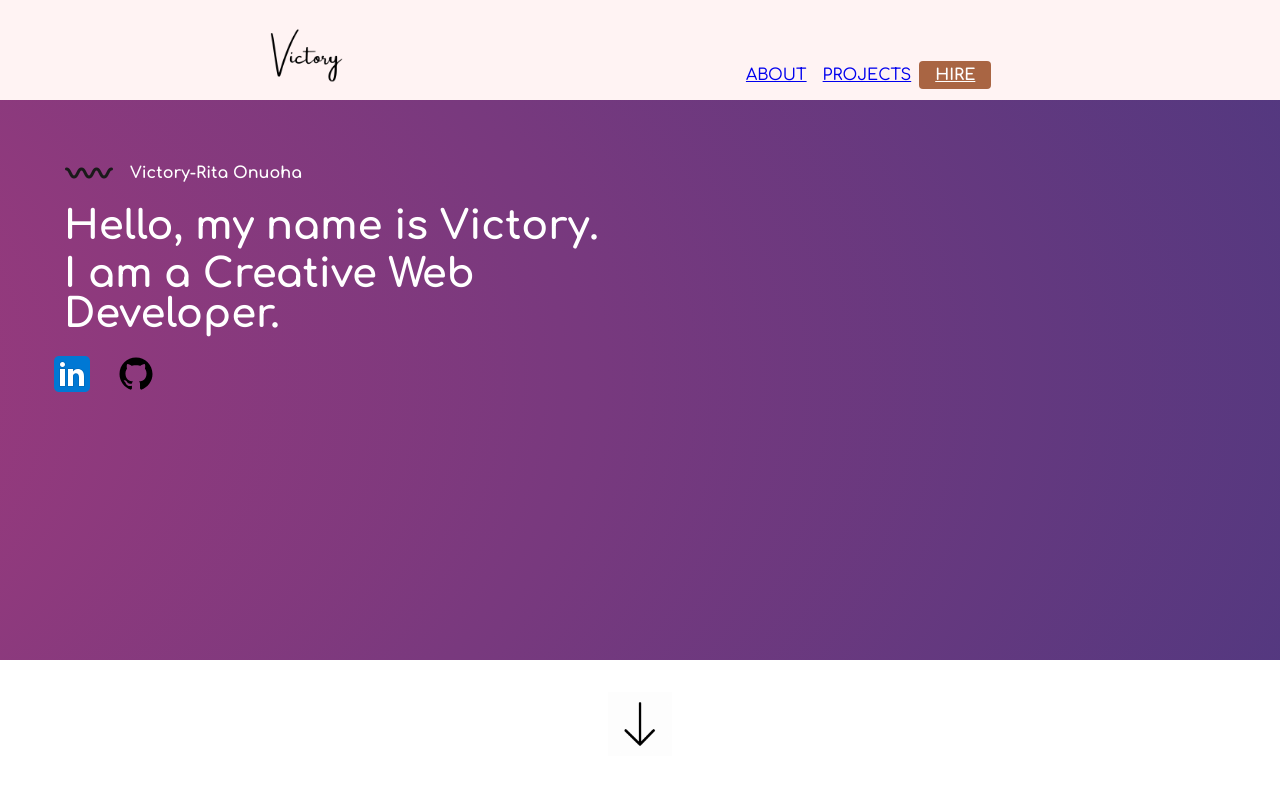
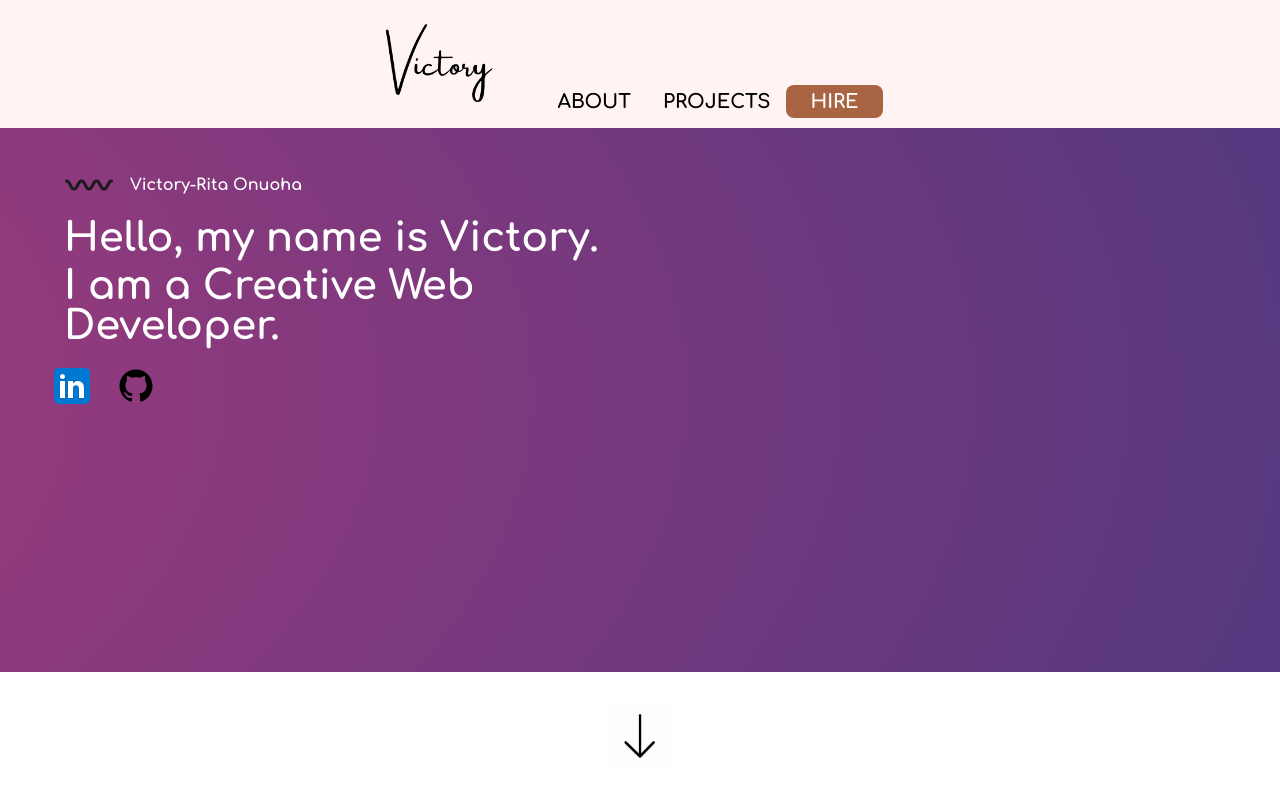
Before and after one commit to VictoryOnuoha/VICTORY-FOLIO-2.0, a React (Create React App) app: page / in a window 1280 px wide. Shown: the top 800 px of the page. Built offline with nearby package versions, Linux system fonts and the light colour scheme.

Commit message:
Final styling for header

```diff
--- a/src/components/about/about.js
+++ b/src/components/about/about.js
@@ -1,6 +1,6 @@
 import './about.scss';
 import scrolldown from '../../assets/icons/scrolldown.gif';
-import wavyPink from '../../assets/icons/wavy-pink.png';
+import wavyWhite from '../../assets/icons/wavy-white.png';
 import downloadIcon from '../../assets/icons/download.png';
 
 function About() {
@@ -12,7 +12,7 @@ function About() {
 
             <section className='about__me-box' >
                 <article className='about__title-box' >
-                    <img src={wavyPink} className='about__title-line' alt='a decorative line'/>
+                    <img src={wavyWhite} className='about__title-line' alt='a decorative line'/>
                     <h2 className='about__title'>ABOUT ME </h2>
                 </article>
 
--- a/src/components/header/header.scss
+++ b/src/components/header/header.scss
@@ -7,13 +7,32 @@
     justify-content: space-evenly;
     align-items: flex-end;
     background-color: colors.$background-pink;
+    position: fixed;
+    top: 0;
+    z-index: 2;
+    width: 100%;
+    height: 8rem;
     @include mixins.tablet {
         justify-content: space-around;
     }
-
+    @include mixins.desktop {
+        justify-content: center;
+    }
+    &__nav {
+        margin: 0 1rem 0 0 ;
+        @include mixins.desktop {
+            margin: 0 1rem 0 2rem ;
+        }
+    }
     &__logo {
-        width: 10rem;
-        padding-left: 4rem;
+        width: 11rem;
+        padding-left: 5rem;
+        @include mixins.tablet {
+            width: 13rem;
+        }
+        @include mixins.desktop {
+            width: 14rem;
+        }
     }
     &__list {
         list-style-type: none;
@@ -23,28 +42,40 @@
         margin: 1rem 3.5rem 1rem 0;
         @include mixins.tablet {
             margin-right: 6rem;
-            display: flex;
-            justify-content: center;
-            align-items: center ;
         }
     }
     &__list-item {
-        padding: 0 0.5rem;
+        padding: 0 0.6rem;
         font-size: 0.85rem;
-        font-weight: 400;
+        font-weight: 700;
+        text-decoration: none;
+        color: colors.$primary-black;
         @include mixins.tablet {
             font-size: 1rem;
         }
+        @include mixins.desktop {
+            font-size: 1.2rem;
+            padding: 0 1rem;
+        }
+    }
+    &__list-item:hover {
+        text-decoration: underline wavy;
     }
     &__list-item-selected {
         @include mixins.tablet {
             padding: 0.3rem 1rem;
             background-color: colors.$primary-brown;
             border: none;
-            border-radius: 0.25rem ;
+            border-radius: 0.5rem ;
             color: colors.$primary-white;
            font-weight: 700;
             cursor: pointer;
         }
+        @include mixins.desktop {
+            padding: 0.4rem 1.5rem;
+        }
+    }
+    &__list-item-selected:hover {
+        text-decoration: none;
     }
 }
--- a/src/components/hero/hero.scss
+++ b/src/components/hero/hero.scss
@@ -7,6 +7,7 @@
     background-size: 400% 400%;
     animation: gradient 15s ease infinite;
     position: relative;
+    margin: 7rem 0 0 0;
     height: 100vh;
     width: 100%;
     overflow: hidden;
--- a/src/index.scss
+++ b/src/index.scss
@@ -8,5 +8,6 @@
 
 body {
     margin: 0;
+    width: 100%;
     font-family:'Comfortaa';
 }
```
Also changed, not shown: src/assets/icons/wavy-white.png (added).
